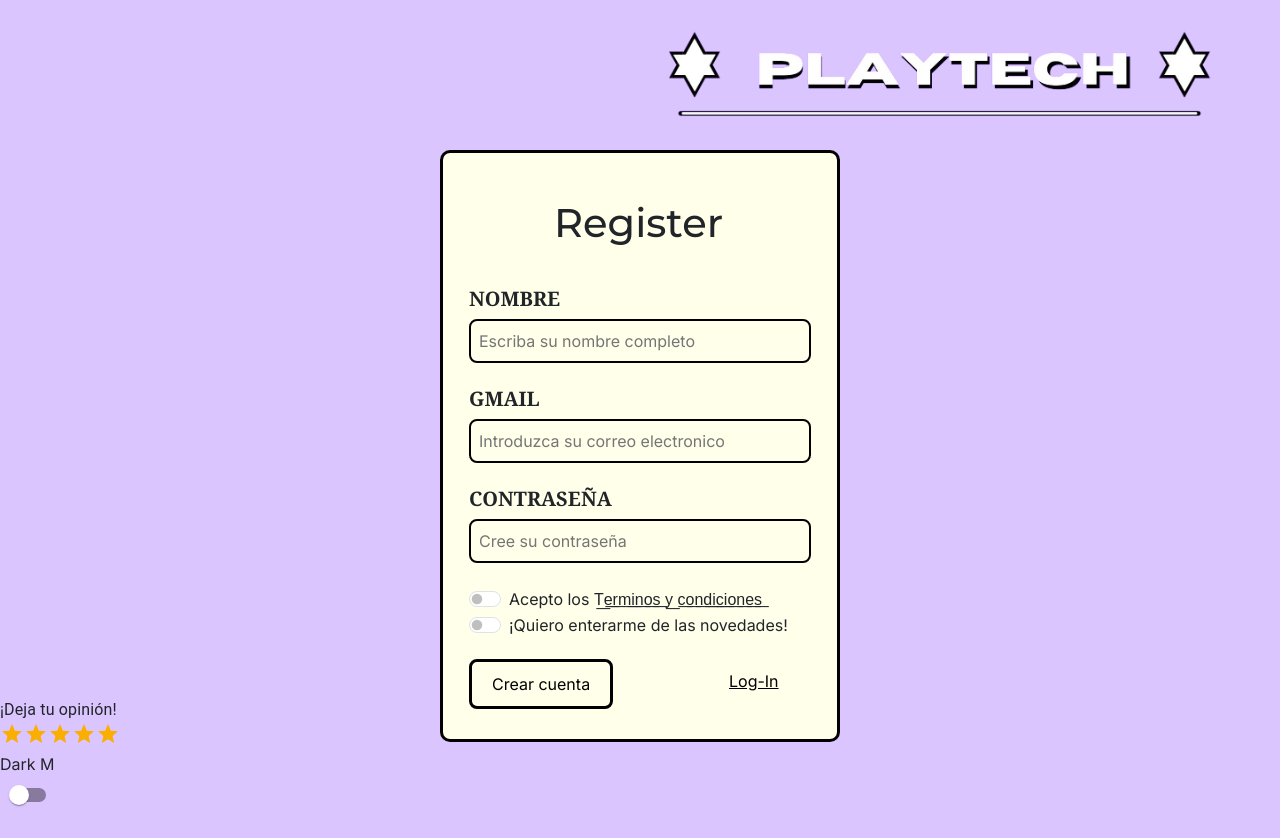
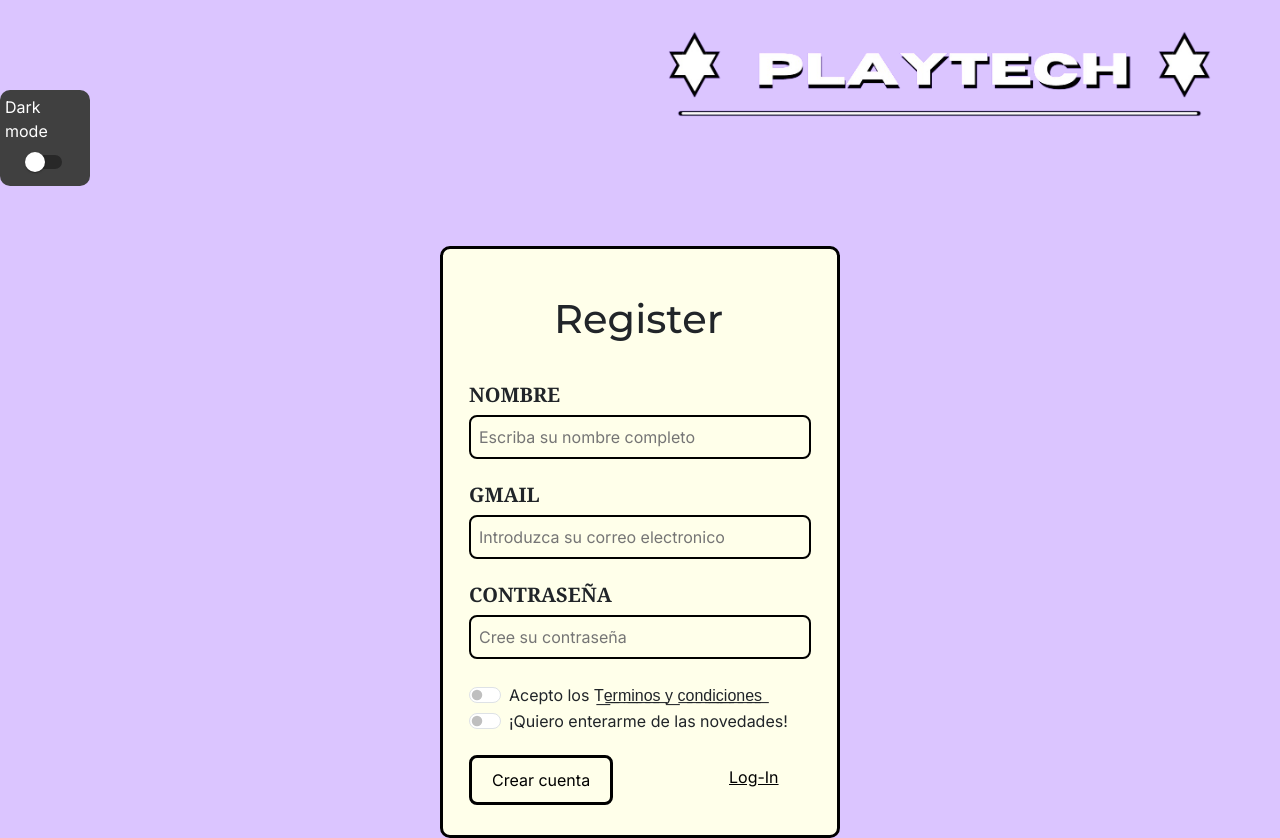
Before and after one commit to Juan1Suarez/playtech-fe, a Next.js app: page / in a window 1280 px wide. Before the commit the page ends 814 px from the top, so only its background shows below. Built offline with nearby package versions, Linux system fonts and the light colour scheme.

Commit message:
Arreglos generales

```diff
--- a/src/app/partials/register/Register.tsx
+++ b/src/app/partials/register/Register.tsx
@@ -47,10 +47,12 @@
     return (
 
         <>
+            <img className="play" src='./img/imagen_2024-05-22_195807468-removebg-preview.png'></img>
 
-
-
-            <img className="play" src='./img/imagen_2024-05-22_195807468-removebg-preview.png'></img>
+            <div className='fondodark'>
+                <div className='switch'>Dark mode</div>
+                <Switch onChange={darkMode} className='switch' form="flexSwitchCheckChecked" />
+            </div>
 
             <Formik
                 initialValues={{
@@ -115,30 +117,6 @@
                 )}
 
             </Formik>
-
-            <Box
-                className='rating'
-                sx={{
-                    '& > legend': { mt: 2 },
-                }}
-            >
-                <Typography component="legend">¡Deja tu opinión!</Typography>
-                <Rating
-                    name="simple-controlled"
-                    value={value}
-                    onChange={(event, newValue) => {
-                        setValue(newValue);
-                    }}
-
-
-                />
-            </Box>
-
-            <div className='switch'>Dark M</div>
-            <Switch onChange={darkMode} className='switch2' />
-
-
-
         </>
     );
 }
--- a/src/app/services/Login.ts
+++ b/src/app/services/Login.ts
@@ -1,9 +1,9 @@
 import clienteAxios from "./Axios";
 import Login from "../partials/model/login.model";
 
-export const login = async (Login: Login, router: any) => {
+export const login = async (login: Login, router: any) => {
     try{
-        const response = await clienteAxios.post('/login', Login);
+        const response = await clienteAxios.post('/login', login);
         console.log(response);
         if (response.status === 200) {
             router.push("/main");
```
Also changed, not shown: src/app/partials/login/login.tsx (+5 -36 lines), src/app/partials/main/main.tsx (+20 -1 lines), src/app/usuario.model.ts (deleted, +0 -8 lines). Lines whose indentation alone changed are shown as unchanged.
